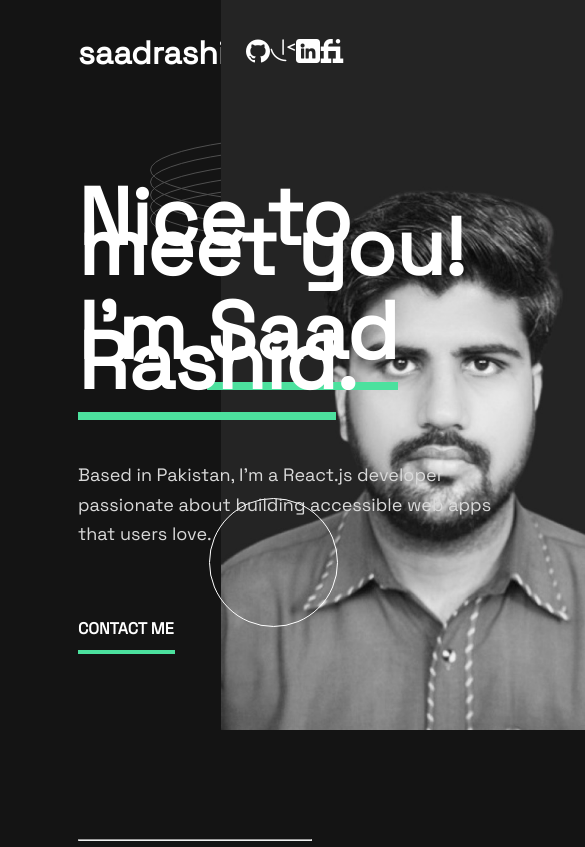
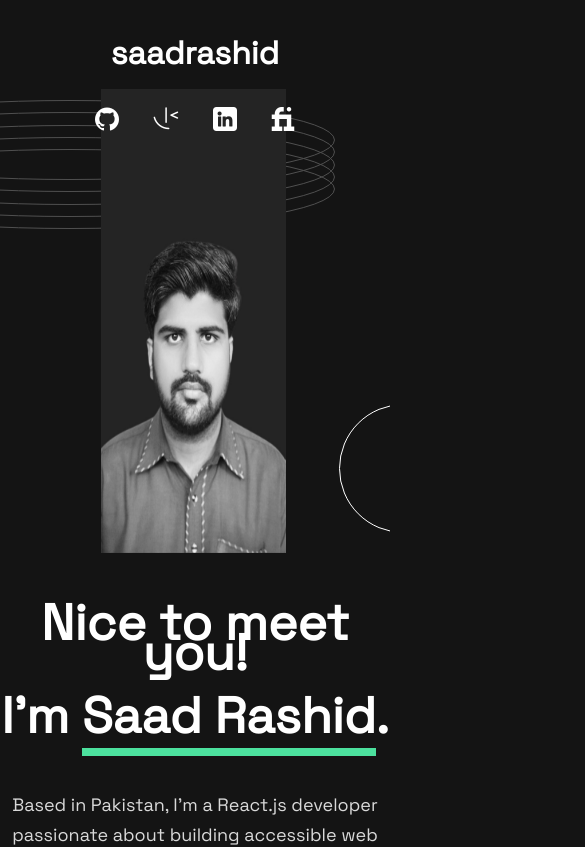
Before and after one commit to saadrashid304/portfolio, a React (Create React App) app: page / in a window 390 px wide. Shown: the top 847 px of the page, 585 px wide, since content can reach past the window. Built offline with nearby package versions, Linux system fonts and the light colour scheme.

Commit message:
Published

```diff
--- a/src/App.module.css
+++ b/src/App.module.css
@@ -38,3 +38,39 @@
   left: -300px;
   top: 410px;
 }
+
+@media screen and (max-width: 1550px) {
+  .sub_container {
+    width: 80%;
+  }
+}
+
+@media screen and (max-width: 1050px) {
+  .sub_container {
+    width: 90%;
+  }
+}
+
+@media screen and (max-width: 768px) {
+  .sub_container {
+    width: 100%;
+    overflow-x: hidden;
+  }
+
+  .horizontal_line {
+    margin-top: 10%;
+    margin-left: 2.5%;
+    margin-right: 2.5%;
+  }
+
+  .rings {
+    left: -40%;
+    top: 100px;
+  }
+}
+
+@media screen and (max-width: 560px) {
+  .rings {
+    left: -50%;
+  }
+}
--- a/src/components/ContactForm/ContactForm.jsx
+++ b/src/components/ContactForm/ContactForm.jsx
@@ -91,12 +91,12 @@ const ContactForm = () => {
           I would love to hear about your project and how I could help. Please
           fill in the form, and I’ll get back to you as soon as possible.
         </p>
-        <p>
+        {/* <p>
           <span className={styles.heading}>Contact:</span> +92 313 5163383
         </p>
         <p>
           <span className={styles.heading}>Email:</span> saadrashid304@gmail.com
-        </p>
+        </p> */}
       </div>
       <div className={styles.contact_right_container}>
         <form
--- a/src/components/Introduction/Introduction.jsx
+++ b/src/components/Introduction/Introduction.jsx
@@ -9,9 +9,11 @@ const Introduction = () => {
         <h1>
           I'm <span>Saad Rashid</span>.
         </h1>
+
+        <div className={styles.btn_container}>
           <p className={styles.intro_desc}>
-          Based in Pakistan, I'm a React.js developer passionate about building
-          accessible web apps that users love.
+            Based in Pakistan, I'm a React.js developer passionate about
+            building accessible web apps that users love.
           </p>
           <p
             className={styles.intro_btn}
@@ -23,6 +25,7 @@ const Introduction = () => {
             CONTACT ME
           </p>
         </div>
+      </div>
       <div className={styles.profile_pic} />
       <img src={circle} alt="" className={styles.circle_pic} />
     </div>
--- a/src/components/Introduction/Introduction.module.css
+++ b/src/components/Introduction/Introduction.module.css
@@ -2,6 +2,7 @@
     display: flex;
     justify-content: space-between;
     align-items: center;
+    position: relative;
 }
 
 .intro_content_container {
@@ -45,12 +46,12 @@
 
 .profile_pic {
     position: absolute;
-    top: 0px;
-    left: 56.7vw;
-    /* right: 0px; */
+    top: -22%;
+    /* left: 0px; */
+    right: 0px;
 
-    width: 450px;
-    height: 730px;
+    width: 39%;
+    height: 140%;
     background-image: url('../../assets/ProfileDesktop.png');
     background-repeat: no-repeat;
     background-size: 100% 100%;
@@ -59,6 +60,99 @@
 
 .circle_pic {
     position: absolute;
-    left: 53.5vw;
-    top: 59vh;
+    left: 55%;
+    top: 85%;
 }
+
+@media screen and (max-width: 1050px) {
+    .circle_pic {
+        left: 54%;
+    }
+
+    .intro_content_container h1 {
+        font-size: 70px;
+    }
+}
+
+@media screen and (max-width: 900px) {
+    .circle_pic {
+        left: 52%;
+    }
+
+    .intro_content_container h1 {
+        font-size: 60px;
+    }
+}
+
+@media screen and (max-width: 768px) {
+    .intro_main_container {
+        margin-left: 2.5%;
+        margin-right: 2.5%;
+    }
+
+    .profile_pic {
+        right: -2.6%;
+        top: -22%;
+
+        width: 45%;
+        height: 120%;
+        background-image: url('../../assets/ProfileTablet.png');
+
+    }
+
+    .circle_pic {
+        left: 95%;
+        top: 75%;
+        width: 14%;
+    }
+
+    .intro_content_container h1 {
+        font-size: 50px;
+    }
+
+    .intro_desc {
+        width: 400px;
+    }
+}
+
+@media screen and (max-width: 560px) {
+
+    .intro_main_container {
+        flex-direction: column-reverse;
+    }
+
+    .profile_pic {
+        right: 25.5%;
+        top: -5.5%;
+
+        width: 50%;
+        height: 55vh;
+        background-image: url('../../assets/ProfileTablet.png');
+    }
+
+    .circle_pic {
+        left: 89%;
+        top: 32%;
+        width: auto;
+    }
+
+    .intro_content_container {
+        text-align: center;
+        margin-top: 52vh;
+    }
+
+    .intro_desc {
+        margin-top: 3vh;
+    }
+
+    .btn_container {
+        display: flex;
+        justify-content: center;
+        flex-direction: column;
+        align-items: center;
+    }
+
+    .intro_btn {
+        margin-top: 3vh;
+    }
+}
--- a/src/components/NameAndIcons/NameAndIcons.module.css
+++ b/src/components/NameAndIcons/NameAndIcons.module.css
@@ -31,3 +31,20 @@
 .margin_bottom {
     margin-bottom: 7vh;
 }
+
+@media screen and (max-width: 768px) {
+    .name_icons_main_container {
+        margin-left: 2.5%;
+        margin-right: 2.5%;
+    }
+
+    .icon_container {
+        margin-right: 0px;
+    }
+}
+
+@media screen and (max-width: 560px) {
+    .name_icons_main_container {
+        flex-direction: column;
+    }
+}
```
Lines whose indentation alone changed are shown as unchanged.
